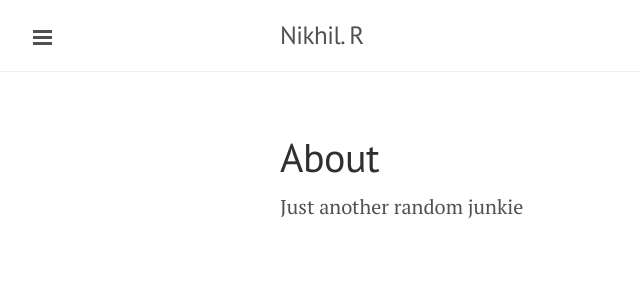
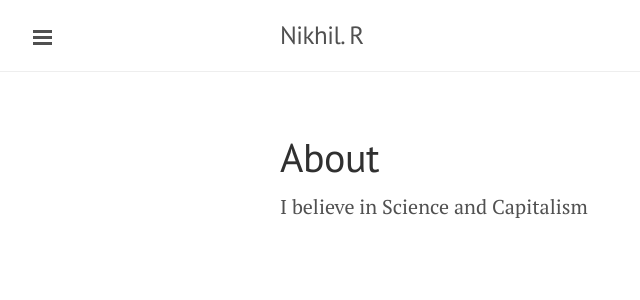
Before and after one commit to rnikhil275/rnikhil275.github.io, a Jekyll site: the page built from about.md, in a window 1280 px wide. Shown: the top 300 px of the page, without its empty margins (0-640 px from the left). Built offline with Jekyll 4.4.1, drawn with Linux system fonts in a browser that asks for light colours; nearby versions of some CDN libraries.

Commit message:
add new about

```diff
--- a/about.md
+++ b/about.md
@@ -3,8 +3,7 @@ layout: page
 title: About
 ---
 
-Just another random junkie
-
+I believe in Science and Capitalism
 
 <!-- <p class="message">
   Hey there! This page is included as an example. Feel free to customize it for your own use upon downloading. Carry on!
```
